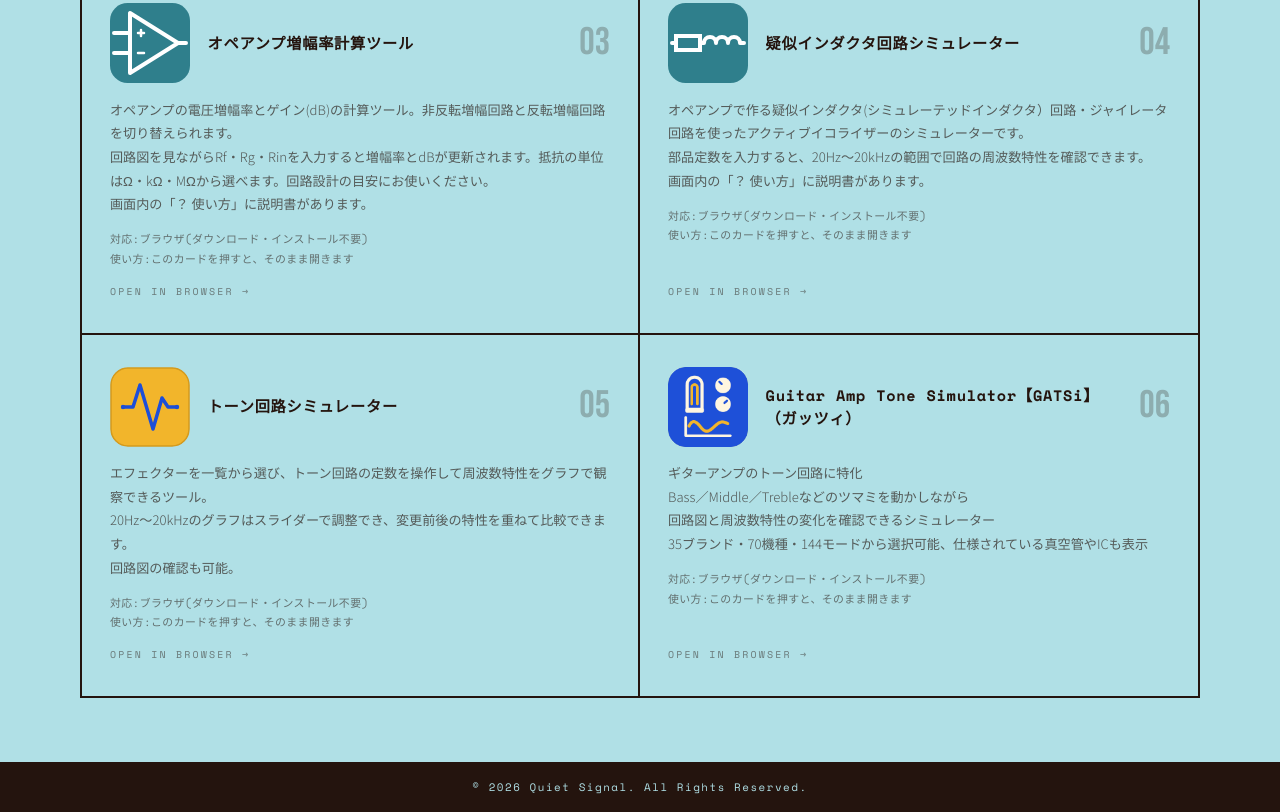
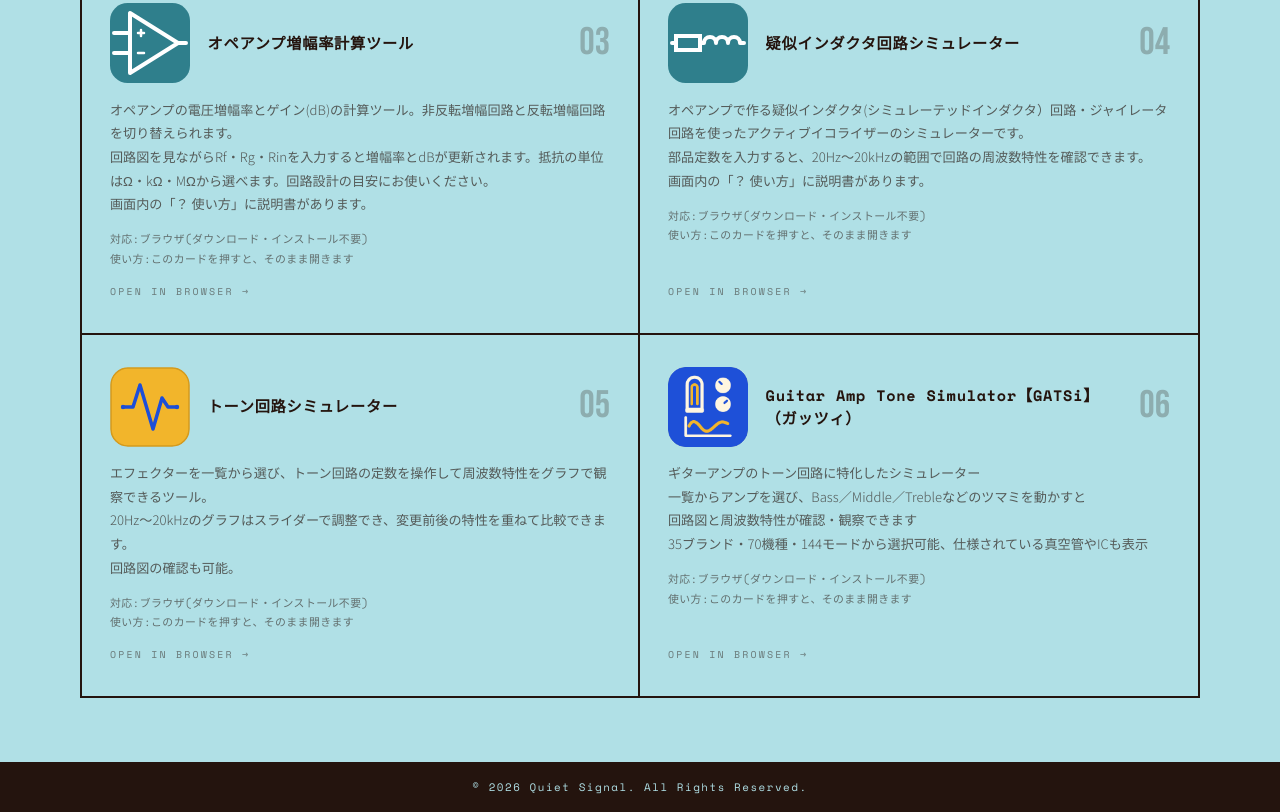
Before and after one commit to quiet-signal-effects/quietsignal, a plain HTML site: page apps.html in a window 1280 px wide. Shown: the part 883-1695 px from the top of the page. Drawn offline with nearby package versions, Linux system fonts and the light colour scheme.

Commit message:
Add files via upload

```diff
--- a/apps.html
+++ b/apps.html
@@ -295,9 +295,9 @@
             <div class="app-name">Guitar Amp Tone Simulator【GATSi】（ガッツィ）</div>
             <div class="app-num">06</div>
           </div>
-          <div class="app-desc">ギターアンプのトーン回路に特化<br>
-          Bass／Middle／Trebleなどのツマミを動かしながら<br>
-          回路図と周波数特性の変化を確認できるシミュレーター<br>
+          <div class="app-desc">ギターアンプのトーン回路に特化したシミュレーター<br>
+          一覧からアンプを選び、Bass／Middle／Trebleなどのツマミを動かすと<br>
+          回路図と周波数特性が確認・観察できます<br>
           35ブランド・70機種・144モードから選択可能、仕様されている真空管やICも表示</div>
           <div class="app-note">対応:ブラウザ(ダウンロード・インストール不要)<br>使い方:このカードを押すと、そのまま開きます</div>
           <div class="app-open">Open in Browser →</div>
```
